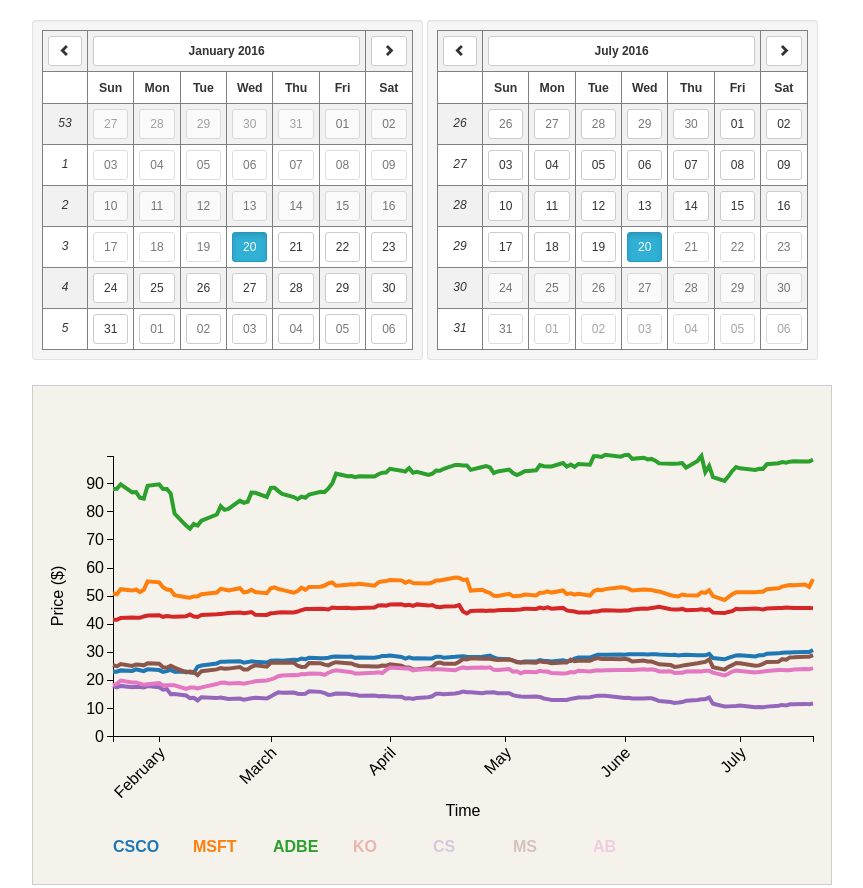
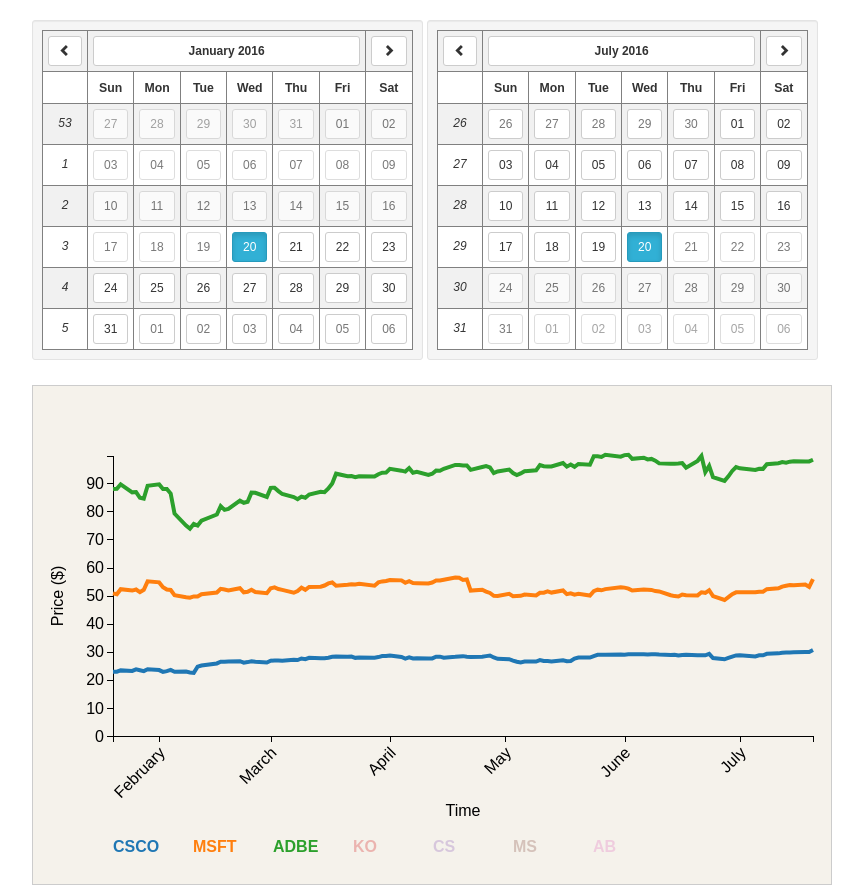
Before and after one commit to voliseq/financial-charts, a website: page index.html in a window 1280 px wide. Shown: the top 888 px of the page, without its empty margins (228-1091 px from the left). Drawn offline with nearby package versions, Linux system fonts and the light colour scheme.

Commit message:
synchronizing the second directive

```diff
--- a/directives/stock-price-chart.js
+++ b/directives/stock-price-chart.js
@@ -1,50 +1,45 @@
 /**
  * Created by voliseq on 30.01.2017.
  */
-stocksApp.directive("stockPriceChart", ['$window', '$timeout', "stockService",  function ($window, $timeout, stockService) {
+stocksApp.directive("stockPriceChart", ['$window', '$timeout', "stockService", function ($window, $timeout, stockService) {
     return {
         restrict: "E",
         templateUrl: 'templates/stock-price-chart.html',
         replace: true,
         scope: {
-            chartData: "="
+            chartData: "=",
+            stockData: "="
         },
         link: function (scope, elem, attrs) {
             var data = scope.chartData;
-            var v = 800,
-                h = 500,
-                margin = {
-                    top: 70,
-                    bottom: 150,
-                    left: 80,
-                    right: 20
-                };
+            var o = stockService.o;
 
-            var width = v - margin.left - margin.right,
-                height = h - margin.top - margin.bottom;
+            var changeCompany = function (d) {
+                scope.$apply(function () {
+                    scope.stockData = stockService.changeCompany(scope.chartData, d);
+                })
+            };
 
             var svg = d3.select(elem[0]).append("svg")
                 .attr("id", "priceTime")
-                .attr("width", v)
-                .attr("height", h);
+                .attr("width", o.v)
+                .attr("height", o.h);
 
             var chart = svg.append("g")
                 .classed("display", true)
-                .attr("transform", "translate(" + margin.left + "," + margin.top + ")");
-
-            var dateParser = d3.timeParse("%Y-%m-%d");
+                .attr("transform", "translate(" + o.margin.left + "," + o.margin.top + ")");
 
             var colorScale = d3.scaleOrdinal(d3.schemeCategory10),
                 x = d3.scaleTime()
                     .domain(d3.extent(data, function (d) {
                         return d.Date;
                     }))
-                    .range([0, width]),
+                    .range([0, o.width]),
                 y = d3.scaleLinear()
                     .domain([0, d3.max(data, function (d) {
                         return d.Close;
                     })])
-                    .range([height, 0]);
+                    .range([o.height, 0]);
             var xAxis = d3.axisBottom(x),
                 yAxis = d3.axisLeft(y);
 
@@ -56,40 +51,38 @@ stocksApp.directive("stockPriceChart", ['$window', '$timeout', "stockService",
                     return y(d.Close);
                 });
 
+            function plot(params) {
+                x.domain(d3.extent(params.data, function (d) {
+                    return d.Date;
+                }));
 
+                var self = this;
 
-
-
-            function plot(params) {
                 stockService.drawAxes.call(this, params);
-                var self = this;
                 var symbols = [];
                 params.data.map(function (elem) {
                     if (symbols.indexOf(elem.Symbol) == -1) {
                         symbols.push(elem.Symbol);
                     }
                 });
-
-                this.selectAll(".company")
-                    .data(symbols)
-                    .enter()
-                    .append("g")
-                    .attr("class", function (d) {
-                        return d;
-                    })
-                    .classed("company", true);
-
-                this.selectAll("company")
-                    .data(symbols)
-                    .exit()
-                    .remove();
+                stockService.initCompanies.call(this, changeCompany, symbols);
 
                 symbols.forEach(function (symbol, index) {
                     var g = self.selectAll("g." + symbol);
                     var arr = params.data.filter(function (elem) {
                         return elem.Symbol == symbol;
                     });
-                    //enter trendline
+                    //enter
+                    self.select("g.legend")
+                        .selectAll(".label")
+                        .data(symbols)
+                        .enter()
+                        .append("text")
+                        .attr("class", function (d) {
+                            return d;
+                        })
+                        .classed("label", true);
+
                     g.selectAll(".trendline")
                         .data([arr])
                         .enter()
@@ -104,25 +97,44 @@ stocksApp.directive("stockPriceChart", ['$window', '$timeout', "stockService",
                         .style("stroke", function (d, i) {
                             return colorScale(index);
                         });
-                    //exit trendline
+
+                    self.select("text.label")
+                        .style("opacity", function (d, i) {
+                            if (index > 2) {
+                                var path = d3.selectAll("g." + symbol + " .trendline");
+                                var label = d3.selectAll("text.label." + symbol);
+                                label.style("opacity", 0.3);
+                                path.style("opacity", 0);
+                            }
+                        });
+
+                    self.select(".legend .label." + symbol)
+                        .attr("transform", "translate(" + (0 + index * 80) + "," + (o.height + 110) + ")")
+                        .attr("dy", ".35em")
+                        .attr("text-anchor", "start")
+                        .style("fill", function (d, i) {
+                            return o.colorScale(index);
+                        })
+                        .text(symbol)
+                        .on("click", function (d) {
+                            var path = self.selectAll("g." + symbol + " .trendline");
+                            var label = self.selectAll("text.label." + symbol);
+                            parseInt(label.style("opacity")) ? label.style("opacity", 0.3) : label.style("opacity", 1);
+                            parseInt(path.style("opacity")) ? path.style("opacity", 0) : path.style("opacity", 1);
+                        });
+
+
+                    //exit
+                    self.selectAll(".label")
+                        .data(symbols)
+                        .exit()
+                        .remove();
+
                     g.selectAll(".trendline")
                         .data([arr])
                         .exit()
                         .remove();
 
-                    g.append("text")
-                        .attr("transform", "translate(" + (0 + index * 80) + "," + (height + 110) + ")")
-                        .attr("dy", ".35em")
-                        .attr("text-anchor", "start")
-                        .classed("label " + symbol, true)
-                        .style("fill", function (d, i) {
-                            return colorScale(index);
-                        })
-                        .text(symbol)
-                        .on("click", function (ele) {
-                            var path = d3.select(".company." + symbol + " path");
-                            parseInt(path.style("opacity")) ? path.style("opacity", 0) : path.style("opacity", 1);
-                        })
                 });
             }
 
@@ -132,10 +144,23 @@ stocksApp.directive("stockPriceChart", ['$window', '$timeout', "stockService",
                     x: xAxis,
                     y: yAxis
                 },
-                height: height,
-                width: width,
+                height: o.height,
+                width: o.width,
                 line: line,
                 initialize: true
+            });
+
+            scope.$watch("chartData", function (newValue, oldValue) {
+                plot.call(chart, {
+                    data: newValue,
+                    axis: {
+                        x: xAxis,
+                        y: yAxis
+                    },
+                    height: o.height,
+                    width: o.width,
+                    line: line
+                });
             });
 
         }
--- a/index.html
+++ b/index.html
@@ -23,7 +23,7 @@
         </div>
         <div class="row" id="chartsRow">
             <div class="col col-xs-12">
-                <stock-price-chart chart-data="chartData"></stock-price-chart>
+                <stock-price-chart stock-data="stockData" chart-data="chartData"></stock-price-chart>
                 <stock-high-low-chart stock-data="stockData" chart-data="chartData"></stock-high-low-chart>
             </div>
             <!--<stock-chart chart-data="chartData"></stock-chart>-->
--- a/services/stock-service.js
+++ b/services/stock-service.js
@@ -43,7 +43,7 @@ stocksApp.service('stockService', function () {
         })
     };
 
-    this.initCompanies = function(changeCompany, symbols){
+    this.initCompanies = function (changeCompany, symbols) {
         this.selectAll(".company")
             .data(symbols)
             .enter()
@@ -53,6 +53,7 @@ stocksApp.service('stockService', function () {
             })
             .classed("company", true)
             .on("click", function (d) {
+                console.log(d);
                 changeCompany(d);
             });
 
@@ -96,17 +97,19 @@ stocksApp.service('stockService', function () {
                 .attr("transform", "translate(-50," + params.height / 2 + ") rotate(-90)")
                 .text("Price ($)");
             //chart header
-            this.append("g")
-                .append("text")
-                .classed("chart-header", true)
-                .attr("transform", "translate(0,-24)")
-                .text("");
+            if (header) {
+                this.append("g")
+                    .append("text")
+                    .classed("chart-header", true)
+                    .attr("transform", "translate(0,-24)")
+                    .text("");
+            }
             //enter
             this.append("g")
                 .classed("legend", true);
 
 
-        }else {
+        } else {
             //Update info
             this.selectAll("g.x.axis")
                 .transition()
--- a/styles/style.css
+++ b/styles/style.css
@@ -34,10 +34,11 @@ body,html{
     stroke: #ccc;
     shape-rendering: crispEdges;
 }
-.trendline, .vline{
+.trendline{
     fill: none;
     stroke: #ccc;
     stroke-width: 4px;
+    cursor: pointer;
 }
 
 .area {
```
